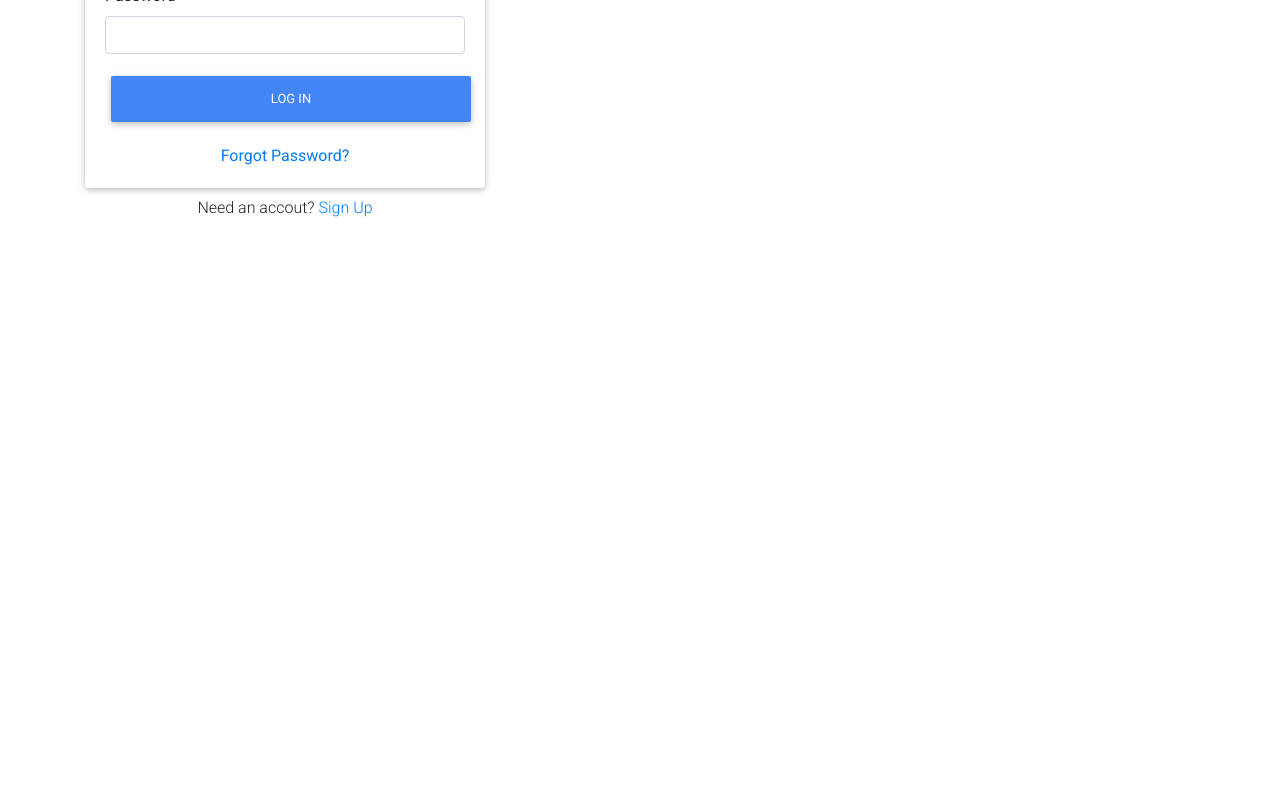
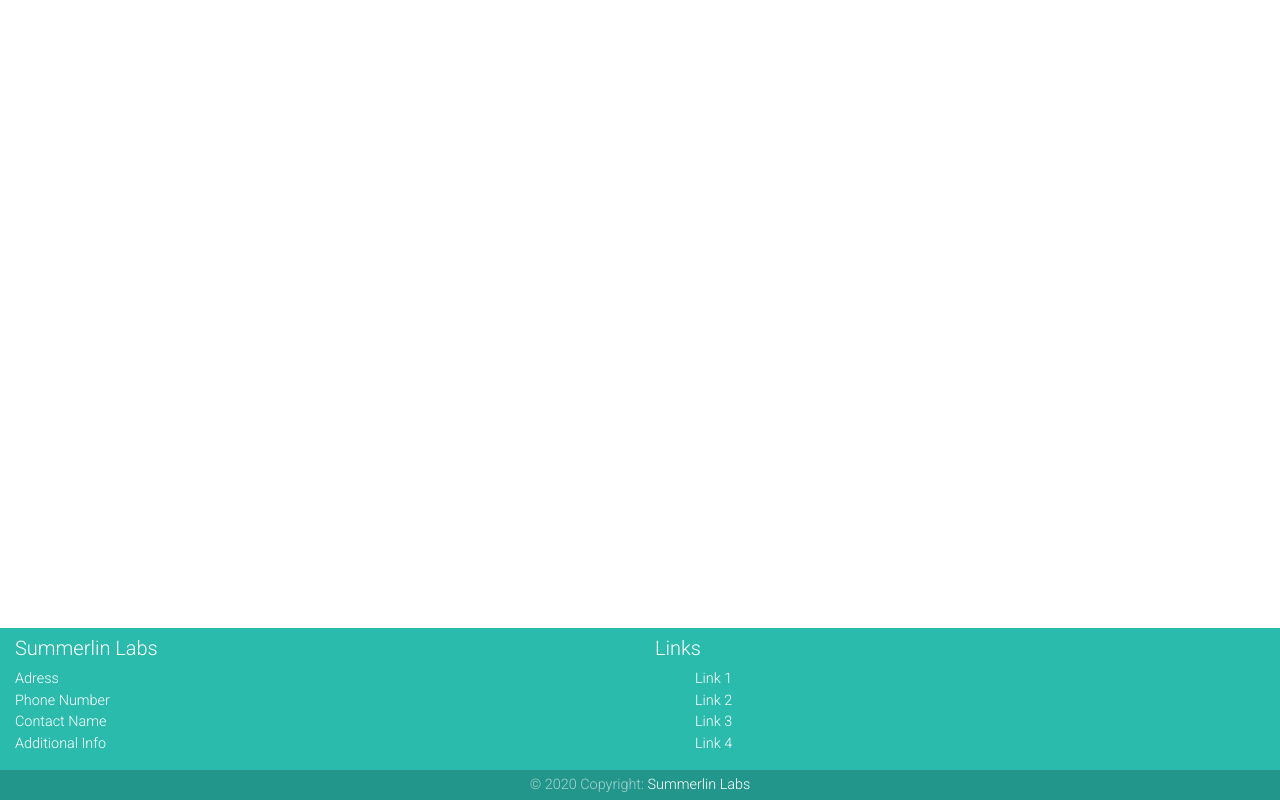
Before and after one commit to denismatijevic/summerlinlabs, a React (Create React App) app: page / in a window 1280 px wide. Before the commit this address led to /login. Shown: the part 1219-2019 px from the top of the page. Before the commit the page ends 1839 px from the top, so only its background shows below. Built offline with nearby package versions, Linux system fonts and the light colour scheme; no server answers.

Commit message:
working on login page link, added footer

```diff
--- a/package.json
+++ b/package.json
@@ -15,7 +15,7 @@
     "react-dom": "^16.14.0",
     "react-router": "^5.2.0",
     "react-router-dom": "^5.2.0",
-    "react-scripts": "^3.4.4"
+    "react-scripts": "3.4.3"
   },
   "scripts": {
     "start": "react-scripts start",
--- a/src/App.js
+++ b/src/App.js
@@ -1,48 +1,16 @@
 import React from 'react';
-import Signup from './components/Signup';
-import { Container } from 'react-bootstrap';
-import { AuthProvider } from "./contexts/AuthContext";
-import { BrowserRouter as Router, Switch, Route } from "react-router-dom"
-import Dashboard from "./components/Dashboard"
-import Login from "./components/Login"
-import PrivateRoute from './components/PrivateRoute'
-import ForgotPassword from "./components/ForgotPassword"
-import UpdateProfile from "./components/UpdateProfile"
 import LandingPage from "./components/LandingPage"
 import TestCatalog from "./components/TestCatalog"
+import Footer from './components/Footer'
+import Main from './Main'
 
 function App() {
   return (
     <>
-      <div>
-        <Router>
-          <AuthProvider>
-            <Switch>
-              <LandingPage />
-            </Switch>
-          </AuthProvider>
-        </Router>
-        <div>
-          <TestCatalog />
-        </div>
-      </div>
-      <Container className="d-felx align-items-center justify-content-center"
-        style={{ minHeight: "100vh" }}
-      >
-        <div className="w-100" style={{ maxWidth: "400px" }}>
-          <Router>
-            <AuthProvider>
-              <Switch>
-                <PrivateRoute exact path="/" component={Dashboard} />
-                <PrivateRoute path="/update-profile" component={UpdateProfile} />
-                <Route path="/signup" component={Signup} />
-                <Route path="/login" component={Login} />
-                <Route path="/forgot-password" component={ForgotPassword} />
-              </Switch>
-            </AuthProvider>
-          </Router>
-        </div>
-      </Container>
+      <LandingPage />
+      <TestCatalog />
+      <Main />
+      <Footer />
     </>
   )
 }
--- /dev/null
+++ b/src/Main.js
@@ -0,0 +1,32 @@
+import React from 'react';
+import Signup from './components/Signup';
+import { Container } from 'react-bootstrap';
+import { AuthProvider } from "./contexts/AuthContext";
+import { BrowserRouter as Router, Switch, Route } from "react-router-dom"
+import Dashboard from "./components/Dashboard"
+import Login from "./components/Login"
+import PrivateRoute from './components/PrivateRoute'
+import ForgotPassword from "./components/ForgotPassword"
+import UpdateProfile from "./components/UpdateProfile"
+
+export default function Main() {
+  return (
+    <Container className="d-felx align-items-center justify-content-center"
+      style={{ minHeight: "100vh" }}
+    >
+      <div className="w-100" style={{ maxWidth: "400px" }}>
+        <Router>
+          <AuthProvider>
+            <Switch>
+              <PrivateRoute exact path="/dashboard" component={Dashboard} />
+              <PrivateRoute path="/update-profile" component={UpdateProfile} />
+              <Route path="/signup" component={Signup} />
+              <Route path="/login" component={Login} />
+              <Route path="/forgot-password" component={ForgotPassword} />
+            </Switch>
+          </AuthProvider>
+        </Router>
+      </div>
+    </Container>
+  );
+}
--- a/src/components/Dashboard.js
+++ b/src/components/Dashboard.js
@@ -15,7 +15,7 @@ async function handleLogout() {
     await logout()
     history.pushState("/login")
   } catch {
-    setError('failed to logout')
+    setError('Failed to logout')
   }
 }
 
--- /dev/null
+++ b/src/components/Footer.js
@@ -0,0 +1,46 @@
+import React from "react";
+import { MDBCol, MDBContainer, MDBRow, MDBFooter } from "mdbreact";
+
+const FooterPage = () => {
+  return (
+    <MDBFooter color="default-color" className="font-small pt-2 mt-2">
+      <MDBContainer fluid className="text-center text-md-left">
+        <MDBRow>
+          <MDBCol md="6">
+            <h5 className="title">Summerlin Labs</h5>
+            <p>
+              Adress <br />
+              Phone Number <br />
+              Contact Name <br />
+              Additional Info
+            </p>
+          </MDBCol>
+          <MDBCol md="6">
+            <h5 className="title">Links</h5>
+            <ul>
+              <li className="list-unstyled">
+                <a href="#!">Link 1</a>
+              </li>
+              <li className="list-unstyled">
+                <a href="#!">Link 2</a>
+              </li>
+              <li className="list-unstyled">
+                <a href="#!">Link 3</a>
+              </li>
+              <li className="list-unstyled">
+                <a href="#!">Link 4</a>
+              </li>
+            </ul>
+          </MDBCol>
+        </MDBRow>
+      </MDBContainer>
+      <div className="footer-copyright text-center py-1">
+        <MDBContainer fluid>
+          &copy; {new Date().getFullYear()} Copyright: <a href="https://www.mdbootstrap.com"> Summerlin Labs </a>
+        </MDBContainer>
+      </div>
+    </MDBFooter>
+  );
+}
+
+export default FooterPage;
--- a/src/components/LandingPage.js
+++ b/src/components/LandingPage.js
@@ -2,6 +2,7 @@ import React, { Component } from "react";
 import { MDBNavbar, MDBNavbarBrand, MDBNavbarNav, MDBNavItem, MDBNavLink, MDBNavbarToggler, MDBCollapse, MDBDropdown,
 MDBDropdownToggle, MDBDropdownMenu, MDBDropdownItem, MDBIcon } from "mdbreact";
 import { BrowserRouter as Router } from 'react-router-dom';
+
 
 class LandingPage extends Component {
 state = {
--- a/src/index.js
+++ b/src/index.js
@@ -5,9 +5,11 @@ import '@fortawesome/fontawesome-free/css/all.min.css';
 import 'bootstrap-css-only/css/bootstrap.min.css';
 import 'mdbreact/dist/css/mdb.css';
 
+const root = document.getElementById('root');
+
 ReactDOM.render(
-  <div>
+  <>
     <App />
-  </div>,
-  document.getElementById('root')
+  </>,
+  root
 );
```
